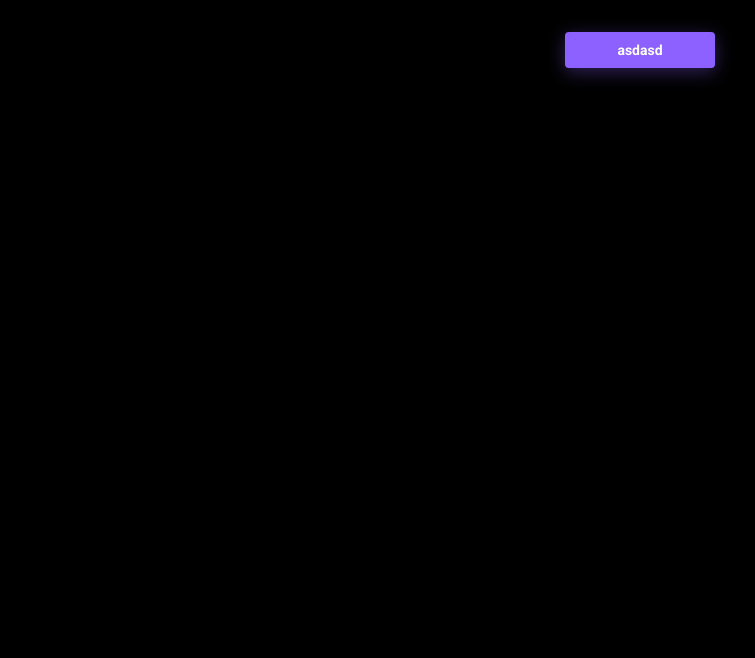
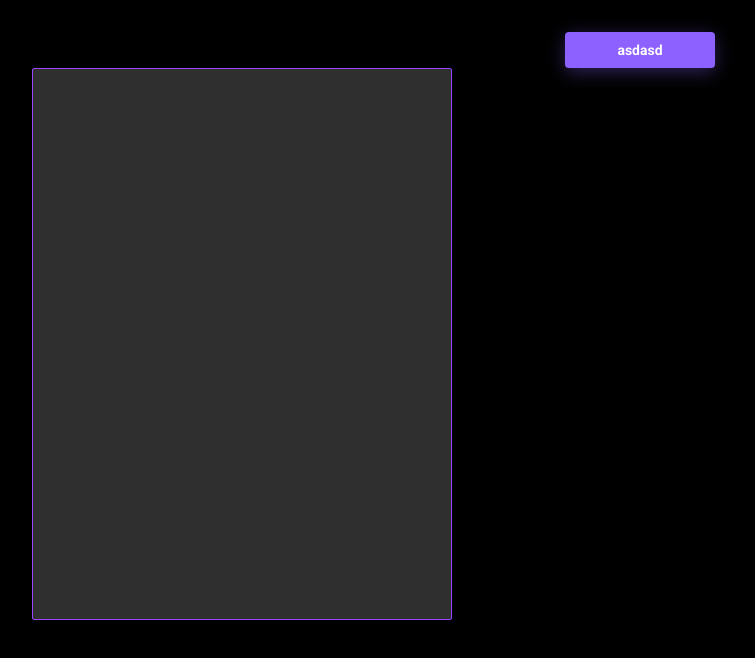
Before and after one commit to Dmytro-Doronin/flash-cards, a React (Vite) app: page / in a window 1280 px wide. Shown: the top 658 px of the page, without its empty margins (0-755 px from the left). Built offline with nearby package versions, Linux system fonts and the light colour scheme.

Commit message:
After card change

```diff
--- a/slave.ts
+++ /dev/null
@@ -1 +0,0 @@
-console.log(54 age)
--- a/src/App.tsx
+++ b/src/App.tsx
@@ -1,10 +1,12 @@
 import './App.css'
 import { Button } from './components/ui/button'
+import Card from './components/ui/card/Card'
 
 export function App() {
   return (
     <div>
       <Button variant={'primary'}>asdasd</Button>
+      <Card />
     </div>
   )
 }
--- a/src/components/ui/button/index.ts
+++ b/src/components/ui/button/index.ts
@@ -1 +1 @@
-export * from './button'
+export * from './Button'
--- /dev/null
+++ b/src/components/ui/card/Card.tsx
@@ -0,0 +1,7 @@
+import s from './card.module.scss'
+
+const Card = () => {
+  return <div className={s.card}></div>
+}
+
+export default Card
--- /dev/null
+++ b/src/components/ui/card/card.module.scss
@@ -0,0 +1,19 @@
+.card {
+/* Card */
+width: 420px;
+height: 552px;
+left: 44px;
+top: 95px;
+
+/* Rectangle 389 */
+
+box-sizing: border-box;
+
+/* Dark/700 */
+background: #302f2f;
+border: 1px solid #9747FF;
+;
+box-shadow: 1px 1px 2px rgba(0, 0, 0, 0.1), -1px -1px 2px rgba(0, 0, 0, 0.1);
+border-radius: 2px;
+
+}
--- /dev/null
+++ b/src/components/ui/card/index.ts
@@ -0,0 +1 @@
+export * from './Card'
```
Also changed, not shown: src/components/ui/button/Button.tsx (renamed from src/components/ui/button/button.tsx), 2 other files (tests, documents, lock files or other folders).
